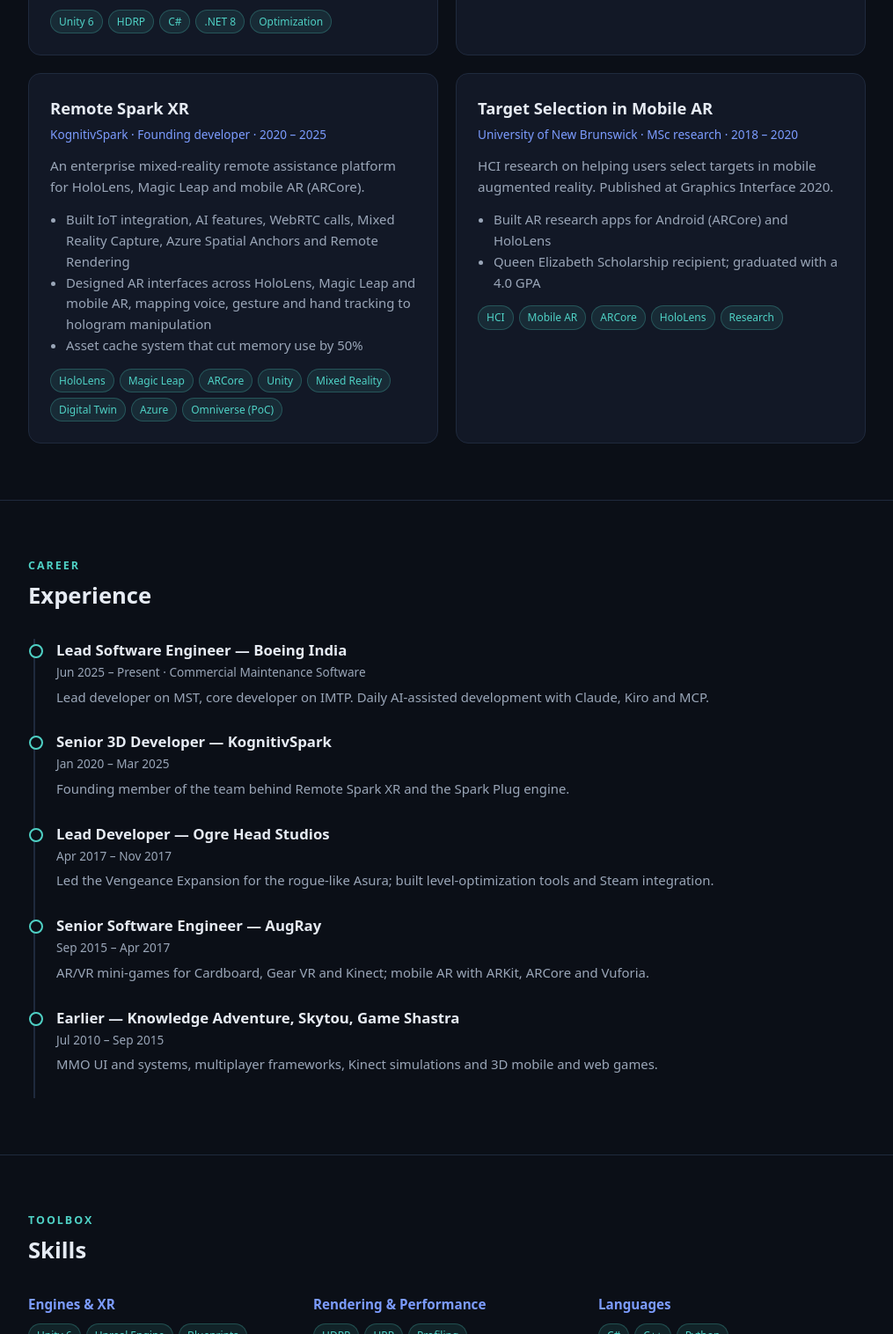
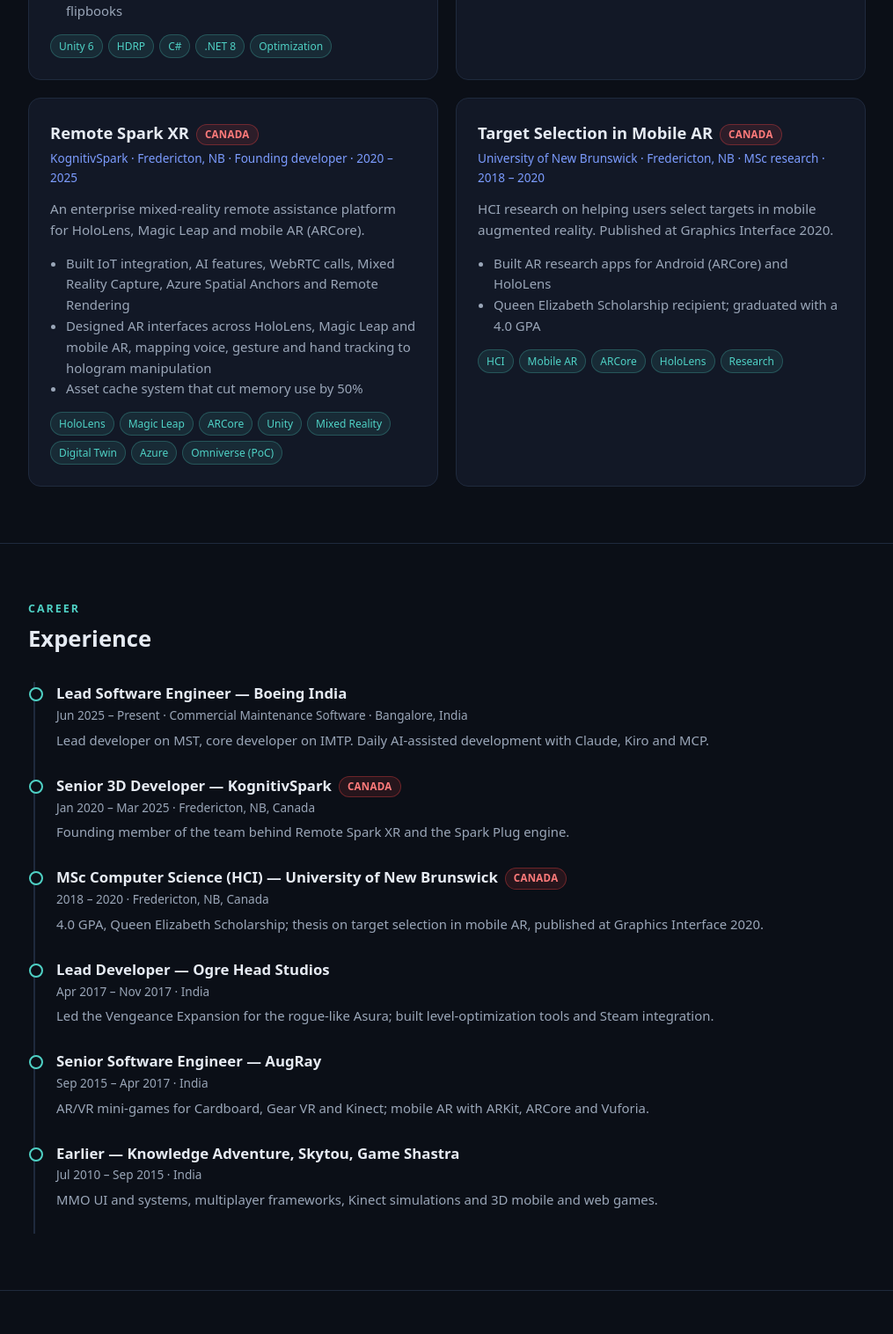
Before and after one commit to vinod-asokan/vinod-asokan.github.io, a plain HTML site: page index.html in a window 1280 px wide. Shown: the part 1284-2800 px from the top of the page at 88% size, without its empty margins (132-1147 px from the left). Drawn offline with Linux system fonts and the light colour scheme.

Commit message:
Updating location for jobs and education

```diff
--- a/index.html
+++ b/index.html
@@ -49,6 +49,7 @@ h2 small{display:block;color:var(--accent);font-size:.78rem;letter-spacing:2px;t
 .card p{color:var(--muted);margin:0 0 14px;font-size:.95rem}
 .card ul{color:var(--muted);font-size:.93rem;padding-left:18px;margin:0 0 14px}
 .tags{display:flex;flex-wrap:wrap;gap:6px}
+.ca{display:inline-block;font-size:.72rem;font-weight:700;padding:2px 9px;border-radius:999px;background:rgba(239,68,68,.12);color:#ff7b7b;border:1px solid rgba(239,68,68,.35);margin-left:8px;vertical-align:middle;letter-spacing:.3px}
 .tag{font-size:.75rem;padding:3px 9px;border-radius:999px;background:rgba(79,209,197,.1);color:var(--accent);border:1px solid rgba(79,209,197,.25)}
 .timeline{border-left:2px solid var(--line);margin-left:6px}
 .job{position:relative;padding:0 0 26px 24px}
@@ -82,10 +83,10 @@ footer{text-align:center;color:var(--muted);font-size:.82rem;padding:28px 0;bord
 </div></nav>
 
 <header><div class="wrap">
-  <div class="eyebrow">Bangalore, India</div>
+  <div class="eyebrow">Bangalore, India · Canadian Permanent Resident · Open to roles across Canada</div>
   <h1>Vinod Asokan</h1>
   <p class="role">Lead XR / Simulation Engineer</p>
-  <p class="lead">15+ years building games, AR/VR experiences and enterprise simulation training. I currently lead front-end development of a maintenance training simulator used by thousands of airline technicians, and build its next-generation Unreal Engine VR successor.</p>
+  <p class="lead">15+ years building games, AR/VR experiences and enterprise simulation training, including 5+ years of industry experience in Canada and a Canadian Master's degree. I currently lead front-end development of a maintenance training simulator used by thousands of airline technicians, and build its next-generation Unreal Engine VR successor.</p>
   <div class="cta">
     <a class="btn primary" href="#projects">View projects</a>
     <a class="btn" href="Vinod_Asokan_Resume.pdf" target="_blank" rel="noopener">Download resume</a>
@@ -95,7 +96,7 @@ footer{text-align:center;color:var(--muted);font-size:.82rem;padding:28px 0;bord
     <div class="stat"><b>15+</b><span>years in games &amp; XR</span></div>
     <div class="stat"><b>8,000+</b><span>technicians trained on MST</span></div>
     <div class="stat"><b>300%</b><span>performance gain in heavy scenes</span></div>
-    <div class="stat"><b>4.0</b><span>GPA, MSc Computer Science (HCI)</span></div>
+    <div class="stat"><b>5+ yrs</b><span>Canadian industry experience</span></div>
   </div>
 </div></header>
 
@@ -127,8 +128,8 @@ footer{text-align:center;color:var(--muted);font-size:.82rem;padding:28px 0;bord
     </div>
 
     <div class="card">
-      <h3>Remote Spark XR</h3>
-      <div class="meta">KognitivSpark · Founding developer · 2020 – 2025</div>
+      <h3>Remote Spark XR<span class="ca">CANADA</span></h3>
+      <div class="meta">KognitivSpark · Fredericton, NB · Founding developer · 2020 – 2025</div>
       <p>An enterprise mixed-reality remote assistance platform for HoloLens, Magic Leap and mobile AR (ARCore).</p>
       <ul>
         <li>Built IoT integration, AI features, WebRTC calls, Mixed Reality Capture, Azure Spatial Anchors and Remote Rendering</li>
@@ -139,8 +140,8 @@ footer{text-align:center;color:var(--muted);font-size:.82rem;padding:28px 0;bord
     </div>
 
     <div class="card">
-      <h3>Target Selection in Mobile AR</h3>
-      <div class="meta">University of New Brunswick · MSc research · 2018 – 2020</div>
+      <h3>Target Selection in Mobile AR<span class="ca">CANADA</span></h3>
+      <div class="meta">University of New Brunswick · Fredericton, NB · MSc research · 2018 – 2020</div>
       <p>HCI research on helping users select targets in mobile augmented reality. Published at Graphics Interface 2020.</p>
       <ul>
         <li>Built AR research apps for Android (ARCore) and HoloLens</li>
@@ -155,11 +156,12 @@ footer{text-align:center;color:var(--muted);font-size:.82rem;padding:28px 0;bord
 <section id="experience"><div class="wrap">
   <h2><small>Career</small>Experience</h2>
   <div class="timeline">
-    <div class="job"><h3>Lead Software Engineer — Boeing India</h3><div class="when">Jun 2025 – Present · Commercial Maintenance Software</div><p>Lead developer on MST, core developer on IMTP. Daily AI-assisted development with Claude, Kiro and MCP.</p></div>
-    <div class="job"><h3>Senior 3D Developer — KognitivSpark</h3><div class="when">Jan 2020 – Mar 2025</div><p>Founding member of the team behind Remote Spark XR and the Spark Plug engine.</p></div>
-    <div class="job"><h3>Lead Developer — Ogre Head Studios</h3><div class="when">Apr 2017 – Nov 2017</div><p>Led the Vengeance Expansion for the rogue-like Asura; built level-optimization tools and Steam integration.</p></div>
-    <div class="job"><h3>Senior Software Engineer — AugRay</h3><div class="when">Sep 2015 – Apr 2017</div><p>AR/VR mini-games for Cardboard, Gear VR and Kinect; mobile AR with ARKit, ARCore and Vuforia.</p></div>
-    <div class="job"><h3>Earlier — Knowledge Adventure, Skytou, Game Shastra</h3><div class="when">Jul 2010 – Sep 2015</div><p>MMO UI and systems, multiplayer frameworks, Kinect simulations and 3D mobile and web games.</p></div>
+    <div class="job"><h3>Lead Software Engineer — Boeing India</h3><div class="when">Jun 2025 – Present · Commercial Maintenance Software · Bangalore, India</div><p>Lead developer on MST, core developer on IMTP. Daily AI-assisted development with Claude, Kiro and MCP.</p></div>
+    <div class="job"><h3>Senior 3D Developer — KognitivSpark<span class="ca">CANADA</span></h3><div class="when">Jan 2020 – Mar 2025 · Fredericton, NB, Canada</div><p>Founding member of the team behind Remote Spark XR and the Spark Plug engine.</p></div>
+    <div class="job"><h3>MSc Computer Science (HCI) — University of New Brunswick<span class="ca">CANADA</span></h3><div class="when">2018 – 2020 · Fredericton, NB, Canada</div><p>4.0 GPA, Queen Elizabeth Scholarship; thesis on target selection in mobile AR, published at Graphics Interface 2020.</p></div>
+    <div class="job"><h3>Lead Developer — Ogre Head Studios</h3><div class="when">Apr 2017 – Nov 2017 · India</div><p>Led the Vengeance Expansion for the rogue-like Asura; built level-optimization tools and Steam integration.</p></div>
+    <div class="job"><h3>Senior Software Engineer — AugRay</h3><div class="when">Sep 2015 – Apr 2017 · India</div><p>AR/VR mini-games for Cardboard, Gear VR and Kinect; mobile AR with ARKit, ARCore and Vuforia.</p></div>
+    <div class="job"><h3>Earlier — Knowledge Adventure, Skytou, Game Shastra</h3><div class="when">Jul 2010 – Sep 2015 · India</div><p>MMO UI and systems, multiplayer frameworks, Kinect simulations and 3D mobile and web games.</p></div>
   </div>
 </div></section>
 
@@ -177,7 +179,7 @@ footer{text-align:center;color:var(--muted);font-size:.82rem;padding:28px 0;bord
 
 <section id="contact" class="contact"><div class="wrap">
   <h2><small>Get in touch</small>Let's talk</h2>
-  <p>Open to conversations about XR, simulation and real-time 3D engineering.</p>
+  <p>Canadian Permanent Resident, open to XR, simulation and real-time 3D roles across Canada.</p>
   <div class="cta" style="justify-content:center">
     <a class="btn primary" href="mailto:vinod.a122@gmail.com">Email me</a>
     <a class="btn" href="https://linkedin.com/in/vinodasokan-797a5735" target="_blank" rel="noopener">LinkedIn</a>
```
Also changed, not shown: 1 other file.
